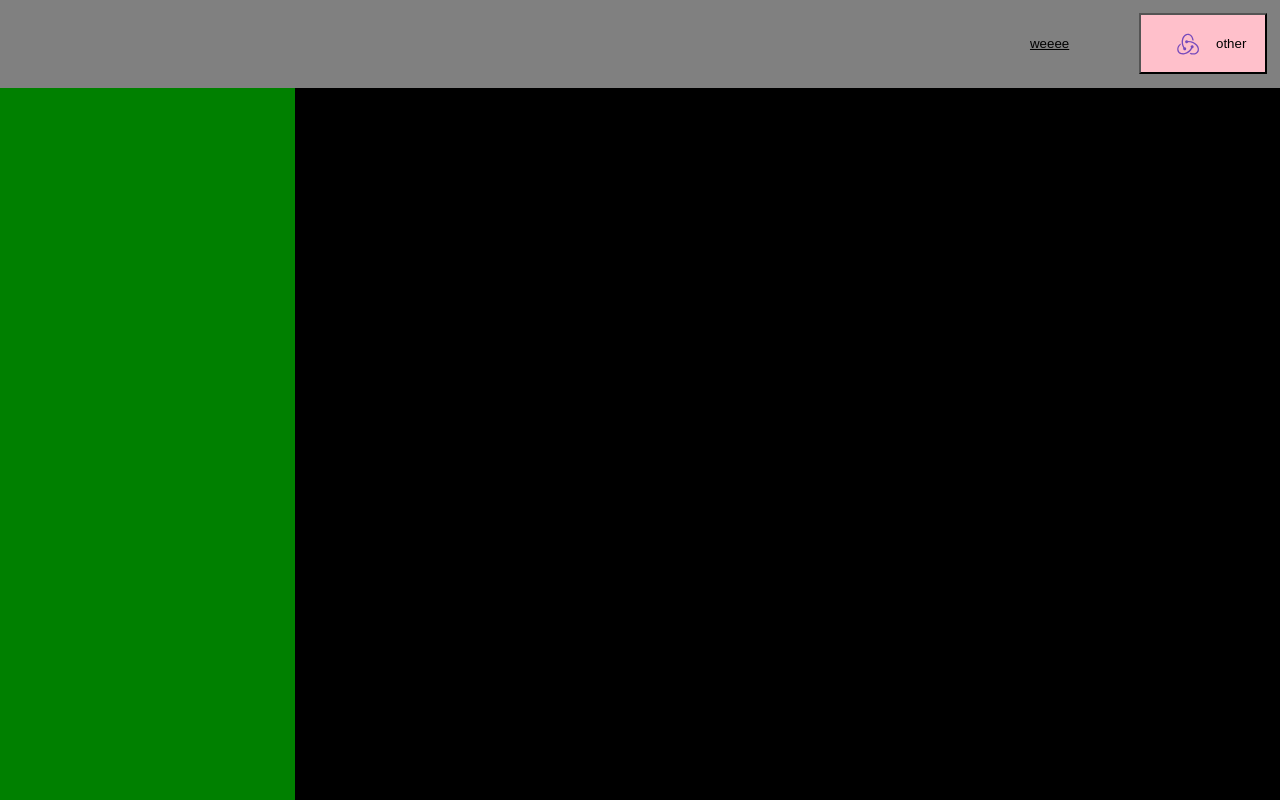
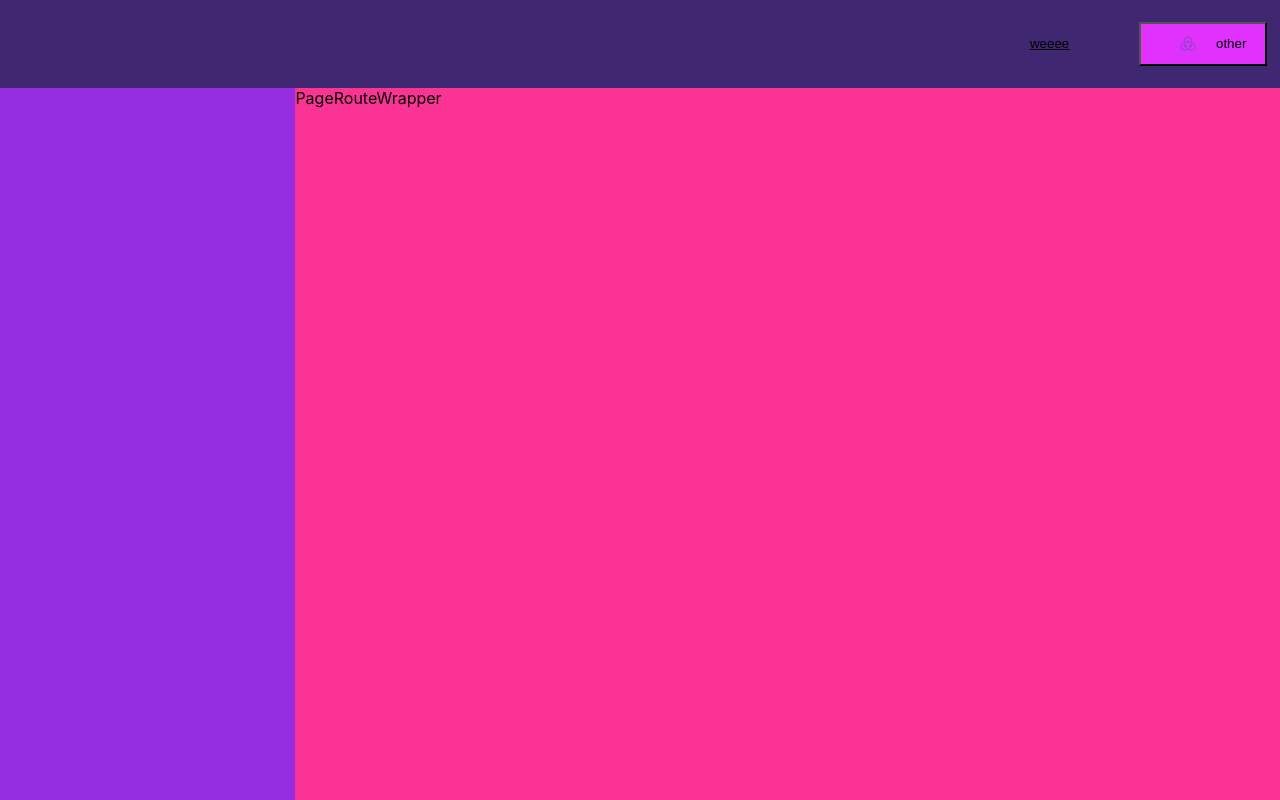
Before and after one commit to Ladirico/presentation_Alice, a React (Create React App) app: page / in a window 1280 px wide. Built offline with nearby package versions, Linux system fonts and the light colour scheme; what react-animations would draw is missing.

Commit message:
tutto fatto

```diff
--- a/src/App.tsx
+++ b/src/App.tsx
@@ -2,21 +2,35 @@ import { createContext, useEffect, useState } from "react";
 import useWindowDimensions from "./components/hooks/customHook";
 import SinglePage from "./components/singlePage/SinglePage";
 import { InterfaceSmartphoneView, InterfaceTipo } from "./types/types";
-export const SmartphoneView = createContext<InterfaceTipo | null>(null);
+
+export const SmartphoneView = createContext<InterfaceTipo>(null!);
+
 const App = () => {
   const { width } = useWindowDimensions();
   const [context, setContext] = useState<InterfaceSmartphoneView>({
     smartView: false,
     openSidebar: false,
+    themePink: {
+      c1: "#E032FC",
+      c2: "#972DE0",
+      c3: "#3f2772",
+      c4: "#FA3394",
+    },
+    themeColored: {
+      c1: "#FFC66F",
+      c2: "#2DC3E0",
+      c3: "#3EF832",
+      c4: "#9d19d1",
+    },
+    themeChoose: true,
   });
 
   useEffect(() => {
-    width <= 700
+    width <= 600
       ? setContext({ ...context, smartView: true })
       : setContext({ ...context, smartView: false });
     // eslint-disable-next-line react-hooks/exhaustive-deps
   }, [width]);
-  console.log(window);
   return (
     <SmartphoneView.Provider value={{ context, setContext }}>
       <SinglePage />
--- a/src/components/button/button.style.tsx
+++ b/src/components/button/button.style.tsx
@@ -3,7 +3,7 @@ import { InterfaceBasicButton } from "../../types/types";
 
 export const BasicButton = styled.button`
   width: 10%;
-  height: 70%;
+  height: 50%;
   margin: 1%;
   cursor: pointer;
   text-decoration: ${(props: InterfaceBasicButton) =>
--- a/src/components/button/button.tsx
+++ b/src/components/button/button.tsx
@@ -1,11 +1,15 @@
 import { InterfaceButton, InterfaceButtonProp } from "../../types/types";
 import { BasicButton, BasicImg } from "./button.style";
-import { useEffect, useState } from "react";
+import { useContext, useEffect, useState } from "react";
 
 import logo from "./../../logo.svg";
 import menu from "./../../menu.png";
+import { SmartphoneView } from "../../App";
 
 const Button = ({ icon, funcOnClick, message }: InterfaceButton) => {
+  const starterContext = useContext(SmartphoneView);
+  const { context } = starterContext;
+  const { themePink, themeColored, themeChoose } = context;
   const [buttonProp, setButtonProp] = useState<InterfaceButtonProp>({
     src: "",
     bgColor: "",
@@ -15,28 +19,28 @@ const Button = ({ icon, funcOnClick, message }: InterfaceButton) => {
       case "back":
         setButtonProp({
           src: logo,
-          bgColor: "pink",
+          bgColor: themeChoose ? themePink?.c1 : themeColored?.c1,
         });
         break;
       case "front":
         setButtonProp({
           src: logo,
-          bgColor: "pink",
+          bgColor: themeChoose ? themePink?.c1 : themeColored?.c1,
         });
         break;
       case "menu":
         setButtonProp({
           src: menu,
-          bgColor: "red",
+          bgColor: themeChoose ? themePink?.c1 : themeColored?.c1,
         });
         break;
       default:
         setButtonProp({
           src: logo,
-          bgColor: "pink",
+          bgColor: themeChoose ? themePink?.c1 : themeColored?.c1,
         });
     }
-  }, [icon]);
+  }, [icon, themeChoose, themePink?.c1, themeColored?.c1]);
   return (
     <>
       {icon ? (
--- a/src/components/navbar/Navbar.styles.tsx
+++ b/src/components/navbar/Navbar.styles.tsx
@@ -4,7 +4,7 @@ import { InterfaceSidebarWrapper } from "../../types/types";
 export const NavbarWrapper = styled.div`
   width: 100%;
   height: 12vh;
-  background-color: grey;
+  background-color: ${(props: InterfaceSidebarWrapper) => props.bgColor};
   display: flex;
   flex-direction: row;
   align-items: center;
--- a/src/components/navbar/Navbar.tsx
+++ b/src/components/navbar/Navbar.tsx
@@ -4,15 +4,26 @@ import Button from "../button/button";
 import { NavbarWrapper } from "./Navbar.styles";
 
 const Navbar = () => {
-  const contextResult = useContext(SmartphoneView);
-  const smartView = contextResult?.context.smartView;
+  const starterContext = useContext(SmartphoneView);
+  const { context, setContext } = starterContext;
+  const { smartView, openSidebar, themePink, themeColored, themeChoose } =
+    context;
   return (
-    <NavbarWrapper smartView={smartView}>
+    <NavbarWrapper
+      smartView={smartView}
+      bgColor={themeChoose ? themePink?.c3 : themeColored?.c3}
+    >
       {!smartView ? (
         <>
           <Button funcOnClick={() => console.log("dioca")} message="weeee" />
           <Button
-            funcOnClick={() => console.log("other")}
+            funcOnClick={() =>
+              setContext(
+                themeChoose
+                  ? { ...context, themeChoose: false }
+                  : { ...context, themeChoose: true }
+              )
+            }
             message="other"
             icon="back"
           />
@@ -21,15 +32,14 @@ const Navbar = () => {
         <>
           <Button
             funcOnClick={() =>
-              contextResult?.setContext(
-                contextResult.context.openSidebar
+              setContext(
+                openSidebar
                   ? {
-                      ...contextResult?.context,
-
+                      ...context,
                       openSidebar: false,
                     }
                   : {
-                      ...contextResult?.context,
+                      ...context,
                       openSidebar: true,
                     }
               )
--- a/src/components/pageRoute/PageRoute.style.tsx
+++ b/src/components/pageRoute/PageRoute.style.tsx
@@ -1,7 +1,8 @@
 import styled from "styled-components";
+import { InterfaceSidebarWrapper } from "../../types/types";
 
 export const PageRouteWrapper = styled.div`
   width: 100%;
   height: 100%;
-  background-color: black;
+  background-color: ${(props: InterfaceSidebarWrapper) => props.bgColor};
 `;
--- a/src/components/pageRoute/PageRoute.tsx
+++ b/src/components/pageRoute/PageRoute.tsx
@@ -3,13 +3,23 @@ import { SmartphoneView } from "../../App";
 import { PageRouteWrapper } from "./PageRoute.style";
 
 const PageRoute = () => {
-  const contextResult = useContext(SmartphoneView);
+  const starterContext = useContext(SmartphoneView);
+  const { context } = starterContext;
+  const { openSidebar, themePink, themeColored, themeChoose } = context;
   return (
     <>
-      {contextResult?.context.openSidebar ? (
-        <PageRouteWrapper>PageRouteWrapper</PageRouteWrapper>
+      {openSidebar ? (
+        <PageRouteWrapper
+          bgColor={themeChoose ? themePink?.c4 : themeColored?.c4}
+        >
+          PageRouteWrapper
+        </PageRouteWrapper>
       ) : (
-        <PageRouteWrapper>PageRouteWrapper</PageRouteWrapper>
+        <PageRouteWrapper
+          bgColor={themeChoose ? themePink?.c4 : themeColored?.c4}
+        >
+          PageRouteWrapper
+        </PageRouteWrapper>
       )}
     </>
   );
--- a/src/components/sidebar/Sidebar.styles.tsx
+++ b/src/components/sidebar/Sidebar.styles.tsx
@@ -8,6 +8,8 @@ export const SidebarWrapper = styled.div`
   width: ${(props: InterfaceSidebarWrapper) =>
     props.smartView ? (props.showSidebar ? "80%" : "0%") : "30%"};
   height: 100%;
-  background-color: green;
-  animation: 2s ${bounceAnimation};
+  background-color: ${(props: InterfaceSidebarWrapper) => props.bgColor};
+  animation: 2s
+    ${(props: InterfaceSidebarWrapper) =>
+      props.showSidebar ? bounceAnimation : ""};
 `;
--- a/src/components/sidebar/Sidebar.tsx
+++ b/src/components/sidebar/Sidebar.tsx
@@ -3,10 +3,16 @@ import { SmartphoneView } from "../../App";
 import { SidebarWrapper } from "./Sidebar.styles";
 
 const Sidebar = () => {
-  //commento di prova
-  const context = useContext(SmartphoneView);
-  const showSidebar = context?.context.openSidebar;
-  const smartView = context?.context.smartView;
-  return <SidebarWrapper showSidebar={showSidebar} smartView={smartView} />;
+  const starterContext = useContext(SmartphoneView);
+  const { context } = starterContext;
+  const { smartView, openSidebar, themePink, themeColored, themeChoose } =
+    context;
+  return (
+    <SidebarWrapper
+      showSidebar={openSidebar}
+      smartView={smartView}
+      bgColor={themeChoose ? themePink?.c2 : themeColored?.c2}
+    />
+  );
 };
 export default Sidebar;
```
Also changed, not shown: src/types/types.tsx (+13 -3 lines).
